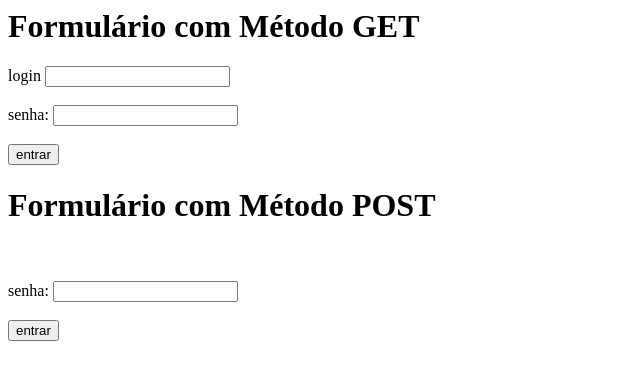
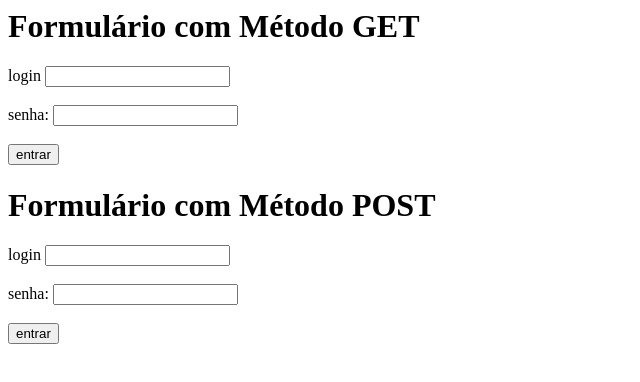
Before and after one commit to CEEMTI-BG-prof-Melissa/aula-05-13-05-lpw-isabella-e-vitor, a plain HTML site: page index.html in a window 1280 px wide. Shown: the whole page, without its empty margins (0-640 px from the left). Drawn offline with Linux system fonts and the light colour scheme.

Commit message:
Update index.html

```diff
--- a/index.html
+++ b/index.html
@@ -14,7 +14,7 @@
   </form>
   <h1> Formulário com Método POST </h1>
   <form>
-<login <input type="text">
+ login <input type="text">
 <br>
 <br>senha: <input type="password">
 <br>
```
